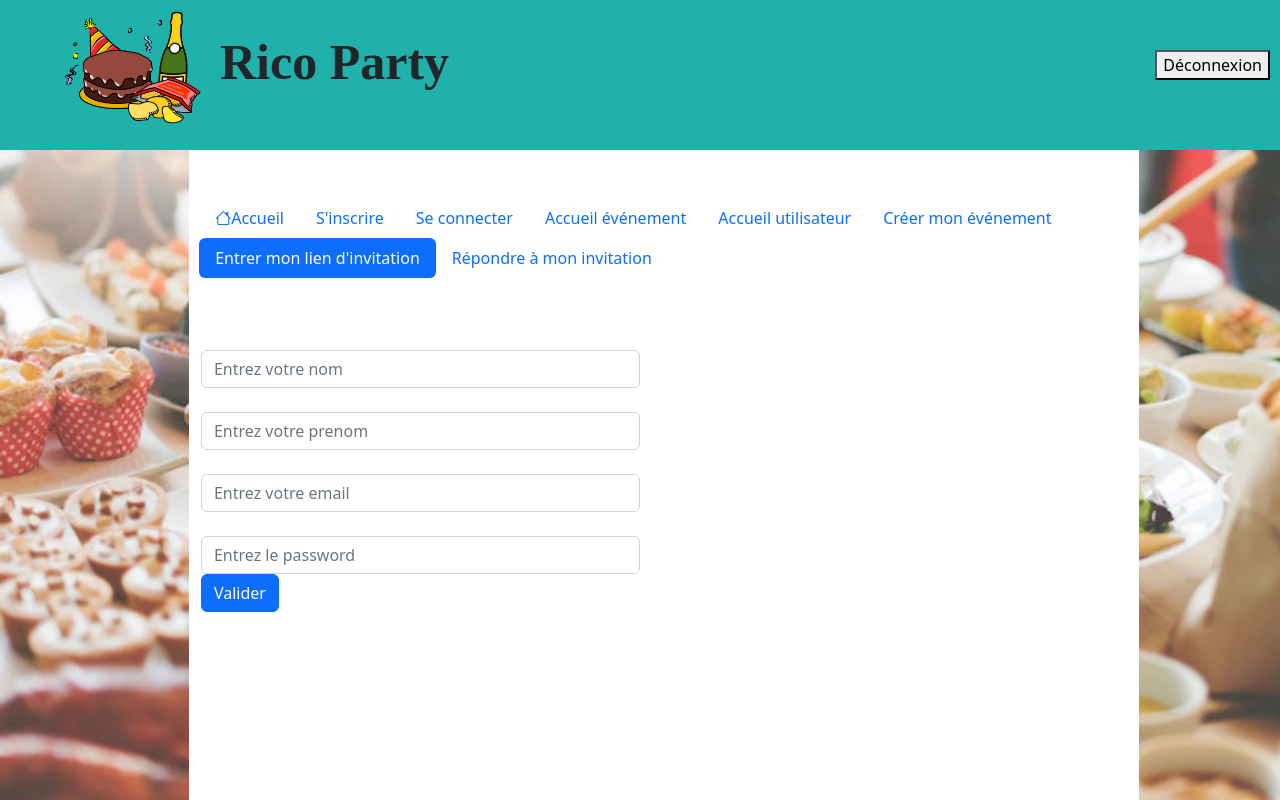
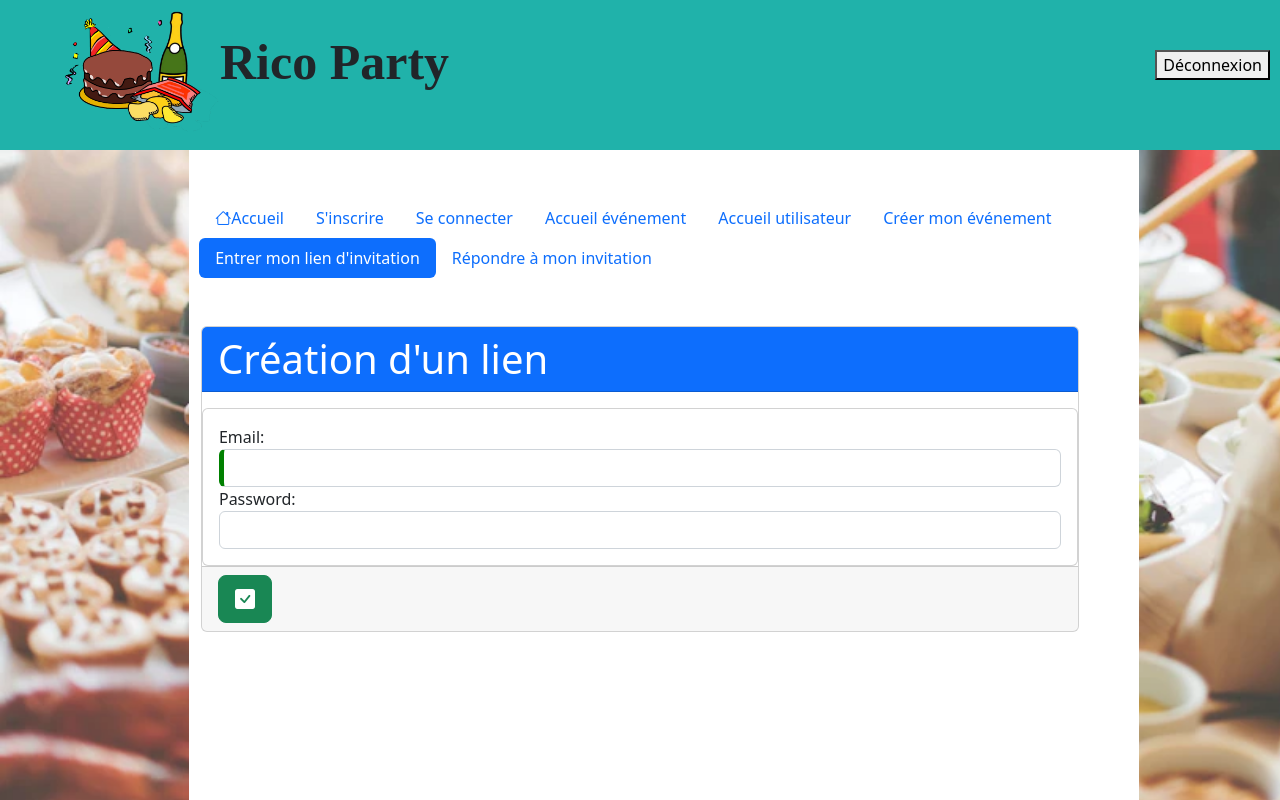
Before and after one commit to Caroline35135/Rico-Party, an Angular app in the folder rico-party-angular/: page /lien in a window 1280 px wide. Built offline with nearby package versions, Linux system fonts and the light colour scheme.

Commit message:
AJOUT Lien

```diff
--- a/rico-party-angular/src/app/lien/lien-http.service.ts
+++ b/rico-party-angular/src/app/lien/lien-http.service.ts
@@ -1,9 +1,27 @@
+import { HttpClient } from '@angular/common/http';
 import { Injectable } from '@angular/core';
+import { Router } from '@angular/router';
+import { AppGlobalService } from '../app-global.service';
+import {  Adresse, Contribution, Event, Message, Participation} from '../model';
 
 @Injectable({
   providedIn: 'root'
 })
 export class LienHttpService {
 
-  constructor() { }
+  apiPath: string;
+
+  constructor(private router:Router, private http: HttpClient, private appGlobal: AppGlobalService) {
+    this.apiPath = this.appGlobal.backEndUrl + "participation/";
+  }
+
+  save(participation: Participation) {
+
+    this.http.post<Participation>(this.apiPath, participation).subscribe(
+      resp=>{
+        this.router.navigate(["accueil-event", participation.event.id])
+      }
+    );
+  }
+
 }
--- a/rico-party-angular/src/app/lien/lien.component.css
+++ b/rico-party-angular/src/app/lien/lien.component.css
@@ -0,0 +1,12 @@
+input.ng-valid{
+    border-left: 5px solid green;
+}
+
+input.ng-invalid{
+    border-left: 5px solid red;
+}
+
+
+.error{
+    color :red
+}
--- a/rico-party-angular/src/app/lien/lien.component.html
+++ b/rico-party-angular/src/app/lien/lien.component.html
@@ -1,28 +1,30 @@
+<div class="card mt-3">
+    <div class="card-header bg-primary text-white display-6">Création d'un lien</div>
 
-<div class="col-sm-6">
-    <form>
+
+    <div class="card mt-3" >
+        <div class="card-body">
+
+
 			 <div class="form-group">
-            <label for="Nom"></label>
-            <input type="text" class="form-control"  placeholder="Entrez votre nom">
-        </div>
-        <div class="form-group">
-            <label for="Prenom"></label>
-            <input type="text" class="form-control"  placeholder="Entrez votre prenom">
+                <label for="nom">Email:</label>
+                <input type="text" class="form-control" id="mail" name="mail" [(ngModel)]="participation.mail" />
             </div>
 
+
             <div class="form-group">
-            <label for="Email"></label>
-            <input type="email" class="form-control"  placeholder="Entrez votre email">
+                <label for="password">Password:</label>
+                <input type="text" class="form-control" id="password" name="password"  />
             </div>
 
-        <div class="form-group">
-            <label for="password"></label>
-            <input type="text" class="form-control"  placeholder="Entrez le password">
+        </div>
     </div>
 
-        <button type="submit" class="btn btn-primary">Valider</button>
+        <div class="card-footer">
+            <div class="btn-group btn-group-lg float-right">
+                <a class="btn btn-success" (click)="save()"  ><i class="bi bi-check-square-fill"></i></a>
+                            </div>
+        </div>
 
 
-
-    </form>
 </div>
--- a/rico-party-angular/src/app/lien/lien.component.ts
+++ b/rico-party-angular/src/app/lien/lien.component.ts
@@ -1,4 +1,8 @@
 import { Component, OnInit } from '@angular/core';
+import { ActivatedRoute } from '@angular/router';
+//import { ConnexionHttpService } from '../connexion/connexion-http.service';
+import { LienHttpService } from '../lien/lien-http.service';
+import {  Event, Participation, User } from '../model';
 
 @Component({
   selector: 'app-lien',
@@ -7,9 +11,26 @@ import { Component, OnInit } from '@angular/core';
 })
 export class LienComponent implements OnInit {
 
-  constructor() { }
+ participation: Participation = new Participation();
+
+ createur:User;
+
+  constructor(private lienservice : LienHttpService, private route: ActivatedRoute /*,  private connexionservice:ConnexionHttpService*/ ) {
+    this.route.params.subscribe(params => {
+      this.participation.event = new Event();
+      this.participation.event.id = params['id'];
+    })
+  }
 
   ngOnInit(): void {
   }
 
+  save() {
+    this.lienservice.save(this.participation);
+  }
+
+
+
+
+
 }
```
Lines whose indentation alone changed are shown as unchanged.
